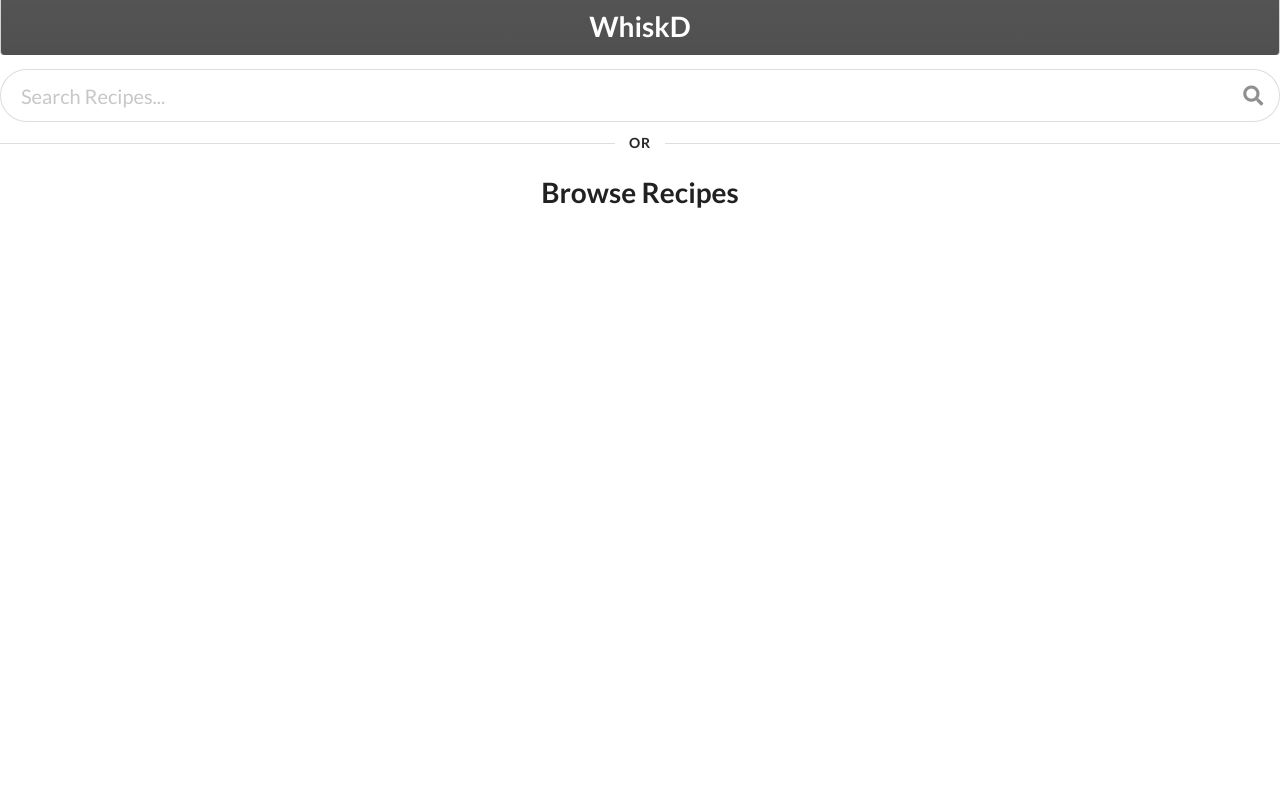
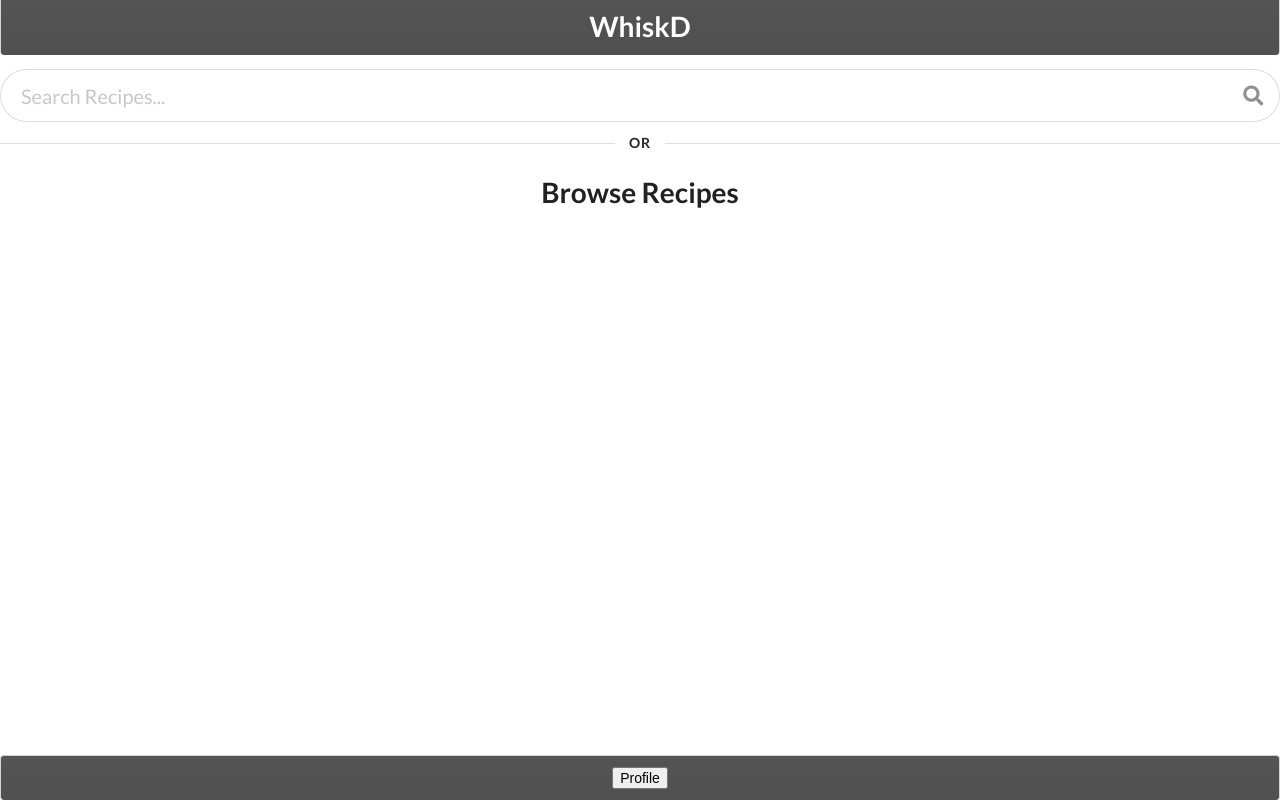
Before and after one commit to MikeBilyeu/WhiskDB, a React (Create React App) app in the folder client/: page / in a window 1280 px wide. Built offline with nearby package versions, Linux system fonts and the light colour scheme.

Commit message:
navigation bar added

```diff
--- a/client/src/components/App.js
+++ b/client/src/components/App.js
@@ -2,6 +2,7 @@ import React from 'react';
 import axios from 'axios';
 import Header from './Header';
 import ContentContainer from './ContentContainer';
+import NavigationBar from './NavigationBar';
 
 require('dotenv').config();
 
@@ -29,6 +30,7 @@ class App extends React.Component {
       <div>
         <Header />
         <ContentContainer onSubmit={this.onSearchSubmit} />
+        <NavigationBar />
       </div>
     );
   }
--- /dev/null
+++ b/client/src/components/NavigationBar.js
@@ -0,0 +1,18 @@
+import React from 'react';
+import NavigationButton from './NavigationButton';
+
+const NavigationBar = () => {
+  return (
+    <nav className="ui block inverted header center aligned" style={
+      {
+      position: 'absolute',
+      width: '100%',
+      bottom: '0'
+    }
+  }>
+    <NavigationButton buttonName="Profile" />
+    </nav>
+  );
+}
+
+export default NavigationBar;
--- /dev/null
+++ b/client/src/components/NavigationButton.js
@@ -0,0 +1,8 @@
+import React from 'react';
+
+const NavigationButton = (props) => {
+
+  return <button>{props.buttonName}</button>
+}
+
+export default NavigationButton;
```
